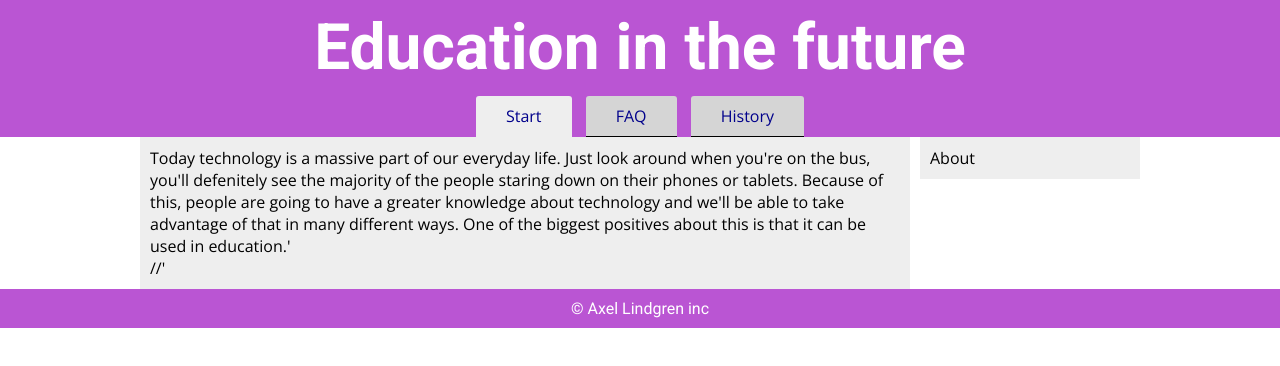
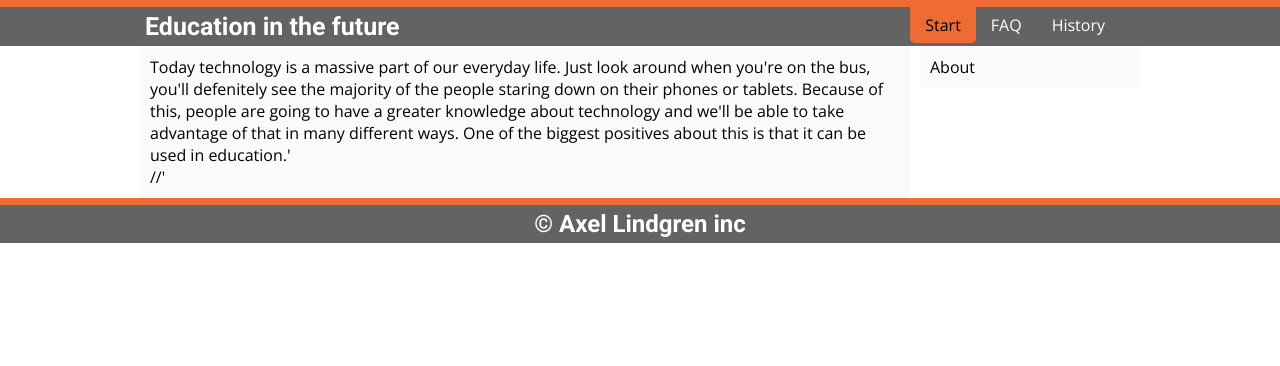
Before and after one commit to johnrapp/Engelska-hemsida, a plain HTML site: page index.html in a window 1280 px wide. Drawn offline with nearby package versions, Linux system fonts and the light colour scheme.

Commit message:
Fixed header and general design

```diff
--- a/index.html
+++ b/index.html
@@ -2,6 +2,7 @@
 <!--data-ng-app används av libraryt "angular" som jag använder
 	för att ha olika sidor för att berätta vart applikationen börjar-->
 <head>
+	<meta charset="UTF-8">
 	<title>Engelska uppgift</title>
 	<link rel="stylesheet" type="text/css" href="style.css">
 	<link href='http://fonts.googleapis.com/css?family=Roboto:400,100italic,100,300,300italic,500,400italic,500italic,700,700italic,900,900italic|Open+Sans:300italic,400italic,600italic,700italic,800italic,400,300,600,700,800' rel='stylesheet' type='text/css'>
@@ -10,7 +11,16 @@
 	<script type="text/javascript" src="lib/angular-route.js"></script>
 	<script type="text/javascript" src="scripts/app.js"></script>
 	<script type="text/ng-template" id="templates/FAQ.html">
-		FAQ
+		<ul>
+			<li>
+				Q: Where will schools of the future be located?<br>
+				A: In the cloud, it’s not that the current education system is flawed. But the system we have now is based on examinations and punishment which prevents the student from enjoying the process of learning.
+			</li>
+			<li>
+				Q: Who will the teachers be?<br>
+				A: The lectures of today is very general and doesn’t help the students with their individual problems. In the future we need teachers that can diagnose what’s wrong with the students and based on that knowledge make the lessons as productive as possible.
+			</li>
+		</ul>
 	</script>
 	<script type="text/ng-template" id="templates/start.html">
 		<div>Today technology is a massive part of our everyday life. Just look around
@@ -27,8 +37,11 @@
 </head>
 <!--data-ng-controller används för att "berätta" för menyn vilken som är current och finns i app.js-->
 <body data-ng-controller="currentCtrl">
+	<div class="orange"></div>
+	<div id="upper">
+		<div id="upper-inner">
 			<header class="header-footer">
-		<a href="#/" class="vanilla"><h1>Education in the future</h1></a>
+				<a href="#/" class="vanilla">Education in the future</a>
 			</header>
 			<nav>
 				<ul class="vanilla">
@@ -44,12 +57,15 @@
 					</a>
 				</ul>
 			</nav>
+		</div>
+	</div>
 	<div id="container">
 		<!--data-ng-view används för att visa vart de olika sidorna ska "läggas"-->
 		<div id="content" data-ng-view></div>
 
 		<aside>About</aside>
 	</div>
+	<div id="bottom" class="orange"></div>
 	<footer class="header-footer">&copy; Axel Lindgren inc</footer>
 </body>
 </html>
--- a/style.css
+++ b/style.css
@@ -2,49 +2,66 @@ h1,h2,h3,h4,h5 {
 	margin: 0px;
 }
 a {
-	color: darkblue;
+	color: inherit;
 }
 body {
 	font-family: "Open Sans", sans-serif;
 	margin: 0px;
 }
+.orange {
+	height: 7px;
+	background-color: #EE6B33;
+}
+#bottom {
+	clear: both;
+}
+#upper {
+	background-color: #636363;
+	width: 100%;
+	float: left;
+}
+#upper-inner {
+	width: 1000px;
+	margin: auto;
+}
 .header-footer {
 	font-family: Roboto, sans-serif;
-	background-color: #BA55D3;
-	text-align: center;
-	padding: 10px;
+	padding: 5px;
 	color: white;
 }
 header {
-	font-size: 2em;
+	font-size: 25px;
+	float: left;
+	font-weight: bold;
 }
 footer {
+	font-size: 1.5em;
+	font-weight: bold;
+	text-align: center;
 	clear: both;
+	background-color: #636363;
 }
-header a {
-	color: white;
-}
-nav ul {
-	text-align: center;
-	background-color: #BA55D3;
-	padding: 10px !important;
+nav {
+	float: right;
+	height: 30px;
 }
 nav li {
-	padding: 9px;
-	padding-left: 30px;
-	padding-right: 30px;
-	background-color: #d5d5d5;
-	display: inline;
-	border-top-left-radius: 3px;
-	border-top-right-radius: 3px;
-	border-bottom: 1px solid black;
+	float: left;
+	color: white;
+	padding: 7px;
+	padding-left: 15px;
+	padding-right: 15px;
+}
+nav li.current {
+	color: black;
+	background-color: #EE6B33;
+	border-top-left-radius: -5px;
+
+	border-bottom-left-radius: 5px;
+	border-bottom-right-radius: 5px;
 }
 .nav + .nav {
 	margin-left: 10px;
-}
-nav li.current {
-	background-color: #eee;
-	border-bottom: 1px solid #eee;
 }
 #container {
 	width: 1000px;
@@ -52,7 +69,7 @@ nav li.current {
 }
 #container > * {
 	padding: 10px;
-	background-color: #eee;
+	background-color: #fafafa;
 	float: left;
 }
 #content {
```
Lines whose indentation alone changed are shown as unchanged.
